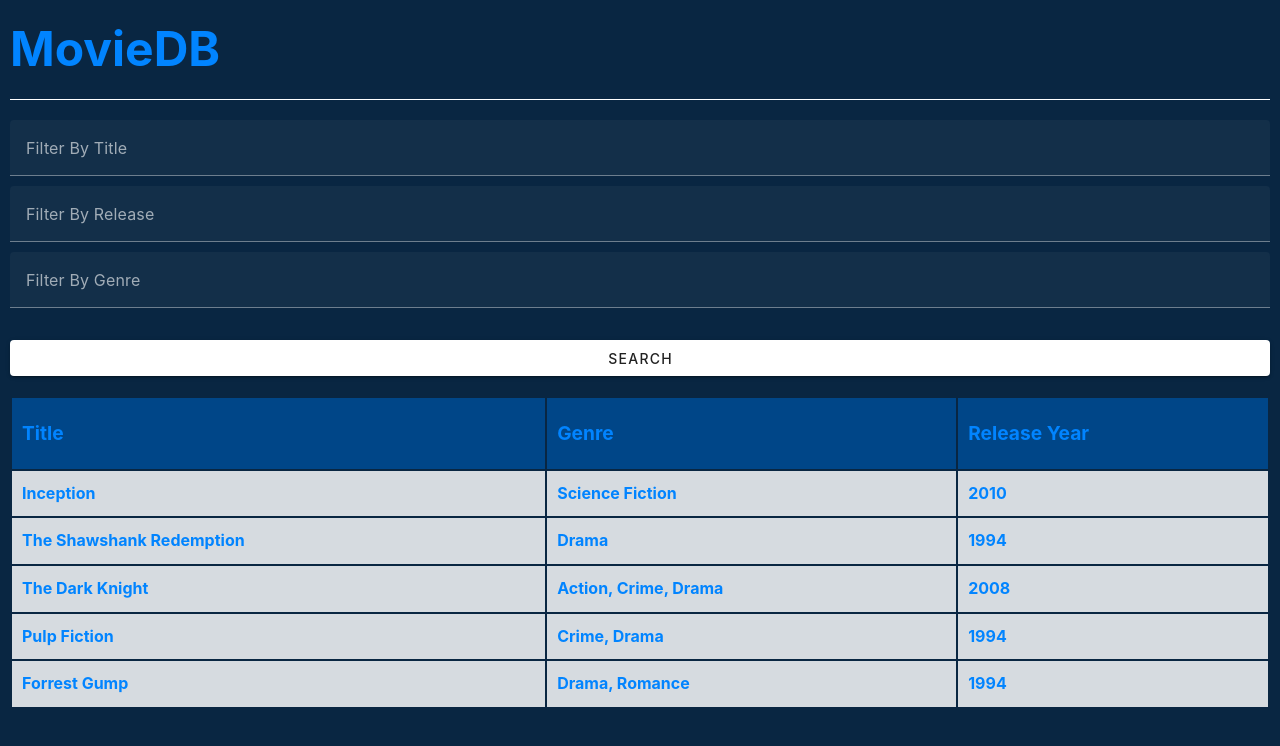
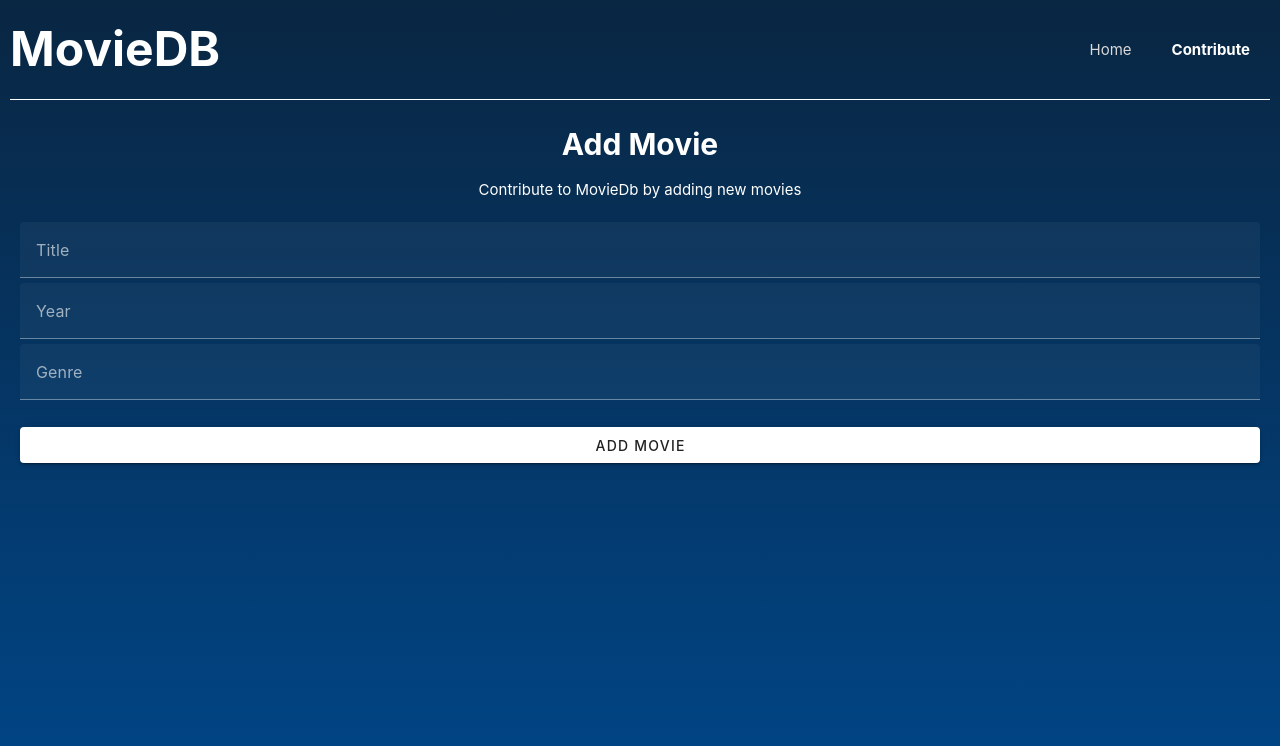
Before and after one commit to wepukka/VueMovie, a Vue app: page /contribute in a window 1280 px wide. Shown: the top 746 px of the page. Built offline with nearby package versions, Linux system fonts and the light colour scheme.

Commit message:
Multiple api functions

```diff
--- /dev/null
+++ b/api.js
@@ -0,0 +1,33 @@
+const localhost = 'http://localhost:3000'
+
+export async function apiFetchMovies() {
+  const response = await fetch(`${localhost}/all-movies`, {
+    method: 'GET'
+  })
+
+  const movies = await response.json()
+
+  return movies
+}
+
+export async function apiAddMovie(movie) {
+  const response = await fetch(`${localhost}/add-movie`, {
+    method: 'POST',
+    body: JSON.stringify(movie),
+    headers: {
+      'Content-type': 'application/json; charset=UTF-8'
+    }
+  })
+
+  const res = await response.json()
+  if (res.payload.success === true) {
+    console.log('Movie added!')
+    console.log(res.payload.data)
+  }
+
+  if (res.payload.success === false) {
+    console.log('Something went wrong')
+  }
+
+  return res
+}
--- a/src/App.vue
+++ b/src/App.vue
@@ -1,5 +1,11 @@
 <script setup>
 import { RouterLink, RouterView } from 'vue-router'
+import { onMounted } from 'vue'
+// Api //
+import { apiFetchMovies } from '../api'
+
+// Components //
+import AddMovie from './views/AddMovie.vue'
 import MovieTable from './components/MovieTable.vue'
 </script>
 
@@ -7,13 +13,31 @@ import MovieTable from './components/MovieTable.vue'
   <div class="main-container">
     <div class="top-bar bar">
       <h1>MovieDB</h1>
+      <div class="wrapper">
+        <RouterLink to="/">Home</RouterLink>
+        <RouterLink to="/contribute">Contribute</RouterLink>
+      </div>
     </div>
-    <MovieTable />
-    <!--    <RouterView /> -->
+    <RouterView />
+    <!-- <AddMovie /> -->
   </div>
 </template>
 
+<script>
+export default {
+  data() {
+    return {
+      movies: []
+    }
+  }
+}
+</script>
+
 <style scoped>
+v-button {
+  background-color: red;
+}
+
 .main-container {
   padding-left: 10px;
   padding-right: 10px;
@@ -21,26 +45,32 @@ import MovieTable from './components/MovieTable.vue'
 }
 .bar {
   display: flex;
+  justify-content: space-between;
   align-items: center;
   height: 100px;
   margin-bottom: 20px;
 }
 .bar h1 {
-  font-size: 3rem;
+  font-size: 1.5rem;
 }
 .top-bar {
   border-bottom: 1px solid white;
 }
-.bottom-bar {
-  gap: 20px;
-  justify-content: space-around;
+
+a {
+  padding: 10px 20px 10px 20px;
+  color: rgb(218, 218, 218);
+  text-decoration: none; /* no underline */
+}
+.router-link-exact-active {
+  color: var(--color-text);
+  font-weight: bold;
 }
 
-/* nav a.router-link-exact-active {
-  color: var(--color-text);
+/* Media */
+@media (min-width: 600px) {
+  .bar h1 {
+    font-size: 3rem;
+  }
 }
-
-nav a.router-link-exact-active:hover {
-  background-color: transparent;
-} */
 </style>
--- a/src/assets/base.css
+++ b/src/assets/base.css
@@ -3,7 +3,7 @@
   --background: #092642;
   --item-background: #004688;
   --item-background-hover: rgb(14, 40, 88);
-  --text: #0184ff;
+  --text: #ffffff;
 }
 
 /* semantic color variables for this project */
--- a/src/assets/main.css
+++ b/src/assets/main.css
@@ -5,14 +5,8 @@
   font-weight: normal;
   max-width: 1280px;
   margin: 0 auto;
-}
-
-a,
-.green {
-  text-decoration: none;
-  color: var(--text);
-  transition: 0.4s;
-  padding: 3px;
+  background: linear-gradient(var(--background), var(--item-background));
+  min-height: 100vh;
 }
 
 @media (hover: hover) {
--- a/src/components/MovieTable.vue
+++ b/src/components/MovieTable.vue
@@ -1,4 +1,7 @@
-<script setup></script>
+<script setup>
+import {} from 'vue'
+import { apiFetchMovies } from '../../api'
+</script>
 
 <template>
   <div class="filters-container">
@@ -24,7 +27,7 @@
       chips
       multiple
     ></v-select>
-    <v-btn block>Search</v-btn>
+    <v-btn block @click="fetchMovies()">Search</v-btn>
   </div>
   <table>
     <tr>
@@ -35,7 +38,7 @@
     <tr v-for="(movie, index) in movies" :key="index">
       <td>{{ movie.title }}</td>
       <td>{{ movie.genre }}</td>
-      <td>{{ movie.release }}</td>
+      <td>{{ movie.year }}</td>
     </tr>
   </table>
 </template>
@@ -49,35 +52,16 @@ export default {
       selected_genres: [],
       release: '',
       title: '',
-      movies: [
-        {
-          title: 'Inception',
-          release: '2010',
-          genre: 'Science Fiction'
-        },
-        {
-          title: 'The Shawshank Redemption',
-          release: '1994',
-          genre: 'Drama'
-        },
-        {
-          title: 'The Dark Knight',
-          release: '2008',
-          genre: 'Action, Crime, Drama'
-        },
-        {
-          title: 'Pulp Fiction',
-          release: '1994',
-          genre: 'Crime, Drama'
-        },
-        {
-          title: 'Forrest Gump',
-          release: '1994',
-          genre: 'Drama, Romance'
-        }
-      ]
+      movies: []
     }
-  }
+  },
+  async mounted() {
+    let movies = await apiFetchMovies()
+    if (movies.payload.success === true) {
+      this.movies = movies.payload.data
+    }
+  },
+  methods: {}
 }
 </script>
 
--- a/src/router/index.js
+++ b/src/router/index.js
@@ -1,21 +1,20 @@
 import { createRouter, createWebHistory } from 'vue-router'
+import AddMovie from '../views/AddMovie.vue'
+import MovieTable from '../components/MovieTable.vue'
 
 const router = createRouter({
   history: createWebHistory(import.meta.env.BASE_URL),
   routes: [
-    /*  {
+    {
       path: '/',
       name: 'home',
-      component: HomeView
+      component: MovieTable
     },
     {
-      path: '/about',
-      name: 'about',
-      // route level code-splitting
-      // this generates a separate chunk (About.[hash].js) for this route
-      // which is lazy-loaded when the route is visited.
-      component: () => import('../views/AboutView.vue')
-    } */
+      path: '/contribute',
+      name: 'contribute',
+      component: AddMovie
+    }
   ]
 })
 
--- /dev/null
+++ b/src/views/AddMovie.vue
@@ -0,0 +1,80 @@
+<script setup>
+// api //
+import { apiAddMovie } from '../../api'
+</script>
+
+<template>
+  <h1>Add Movie</h1>
+  <p>Contribute to MovieDb by adding new movies</p>
+  <div class="fields-container">
+    <v-responsive>
+      <v-text-field v-model="movie.title" label="Title" hide-details="auto"></v-text-field>
+    </v-responsive>
+    <v-responsive>
+      <v-text-field v-model="movie.year" label="Year" hide-details="auto"></v-text-field>
+    </v-responsive>
+    <v-select v-model="movie.genre" :items="genres" label="Genre"></v-select>
+    <v-btn block @click="addMovie(movie)">Add movie</v-btn>
+  </div>
+  <div class="pop-up-msg">
+    <p v-if="success">
+      Thanks for adding <span>{{ static_title }} </span> to our database!!
+    </p>
+    <p v-else></p>
+  </div>
+</template>
+
+<script>
+export default {
+  data() {
+    return {
+      genres: ['Drama', 'Fiction', 'Documentary'],
+      movie: {
+        title: '',
+        year: '',
+        genre: []
+      },
+      static_title: '',
+      success: false
+    }
+  },
+  methods: {
+    async addMovie(movie) {
+      let response = await apiAddMovie(movie)
+      response.payload.success ? (this.success = true) : null
+
+      if (response.payload.success) {
+        this.static_title = movie.title
+        this.success = true
+      }
+    }
+  }
+}
+</script>
+
+<style scoped>
+h1,
+p {
+  text-align: center;
+  margin-bottom: 10px;
+}
+
+.fields-container {
+  display: flex;
+  flex-direction: column;
+  gap: 5px;
+  padding: 10px;
+  border-radius: 10px;
+}
+
+.pop-up-msg {
+  display: flex;
+  justify-content: center;
+  align-items: center;
+  height: 50px;
+  width: 100%;
+}
+.pop-up-msg span {
+  font-weight: bold;
+}
+</style>
```
Also changed, not shown: src/main.js (+7 -1 lines), src/views/HomeView.vue (added).
